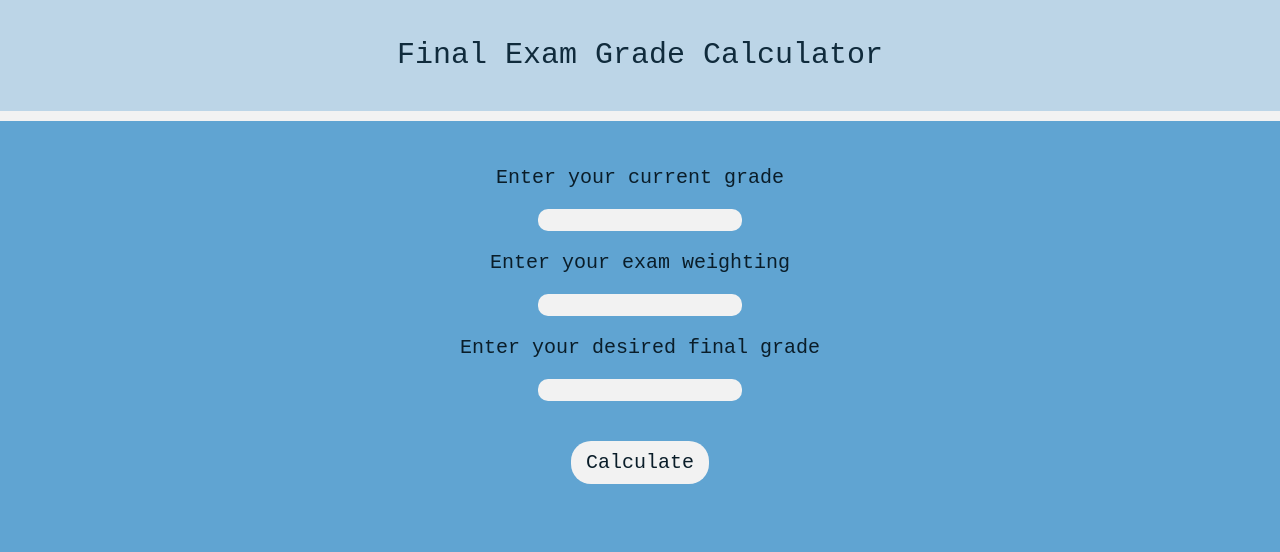
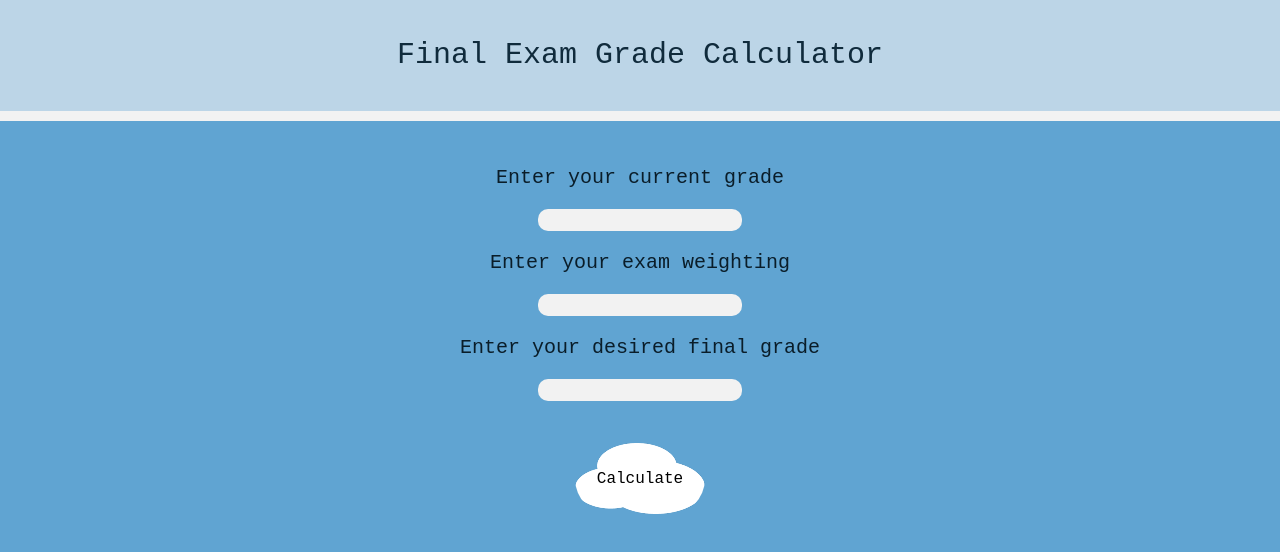
Before and after one commit to afuel/afuel.github.io, a plain HTML site: page index.html in a window 1280 px wide. Drawn offline with Linux system fonts and the light colour scheme.

Commit message:
Add files via upload

```diff
--- a/index.html
+++ b/index.html
@@ -32,7 +32,11 @@
       <input class="inputbox" type="number" max="100" min="0" id="finalGrade" value="">
       <p></p>
       <div id="calc-btn">
-        <button type="button" id="calculate">Calculate</button>
+        <img src="cloud-button.png" alt="" id="calculate-overlay">
+        <img src="cloud-button.png" alt="" id="calculate">
+        <div id="calc-text" oncontextmenu="return false" onselectstart="return false" ondragstart="return false">Calculate</div>
+
+        <!-- <button type="button" id="calculate"> </button>-->
       </div>
       <p class="subtitle" id="output"></p>
     </div>
@@ -42,7 +46,7 @@
 
 <script>
 //When calculate button is clicked, exam grade will be calculated and displayed
-document.getElementById('calculate').addEventListener("click", function(){
+document.getElementById('calculate-overlay').addEventListener("click", function(){
   if (examGrade() < 0){
     document.getElementById('output').innerHTML = 'You need at least a 0% on your final exam.';
   }
--- a/stylesheet.css
+++ b/stylesheet.css
@@ -48,24 +48,46 @@ header{
 #calculate{
   margin: 0 auto;
   display: block;
-  font-size: 20px;
-  font-family: monospace;
-  border-radius: 20px;
-  border-width: 0px;
-  background-color: #f2f2f2;
-  padding: 10px 15px 10px 15px;
-  color: #0a1d29;
+  border-radius: 40px;
+  background-color: rgba(255, 255, 255, 0);
+  /*padding: 10px 15px 10px 15px;
+  color: #0a1d29;*/
 
-  transition: box-shadow 1s, background-color .8s ease-in-out;
+  transition: box-shadow .7s ease-in-out, background-color .7s ease-in-out;
 }
 
-#calculate:hover{
+#calc-text{
+  position: absolute;
+  top: 50%;
+  left: 50%;
+  transform: translate(-50%, -50%);
+  font-size: 16px;
+  font-family: monospace;
+}
+
+#calculate-overlay:hover + #calculate{
    cursor: pointer;
-   background-color: #ffff;
+   background-color: rgba(255, 255, 0, 0.5);
    box-shadow: 0px 0px 20px 10px rgba(255, 255, 0, 0.6);
 }
 
 #calc-btn{
   margin-top: 40px;
   margin-bottom: 40px;
+  position: relative;
+  text-align: center;
 }
+
+#calculate-overlay{
+  z-index: 3;
+  filter: opacity(0%);
+  display: block;
+  position: absolute;
+  top: 50%;
+  left: 50%;
+  transform: translate(-50%, -50%);
+  border-radius: 40px;
+  background-color: rgba(255, 255, 255, 0);
+  transition: box-shadow .7s ease-in-out, background-color .7s ease-in-out;
+  cursor: pointer;
+}
```
Also changed, not shown: cloud-button.png (added).
